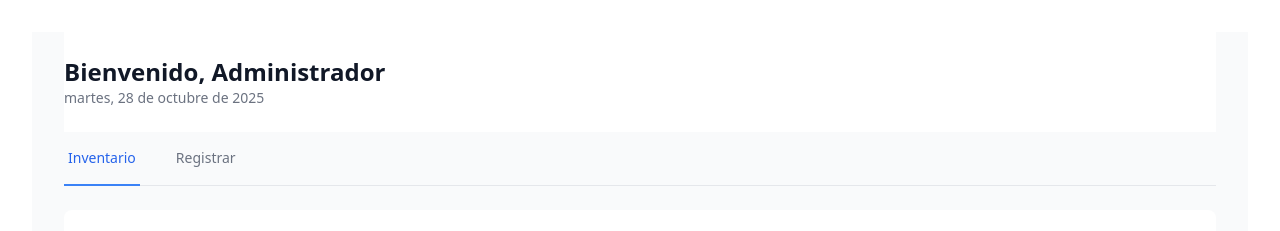
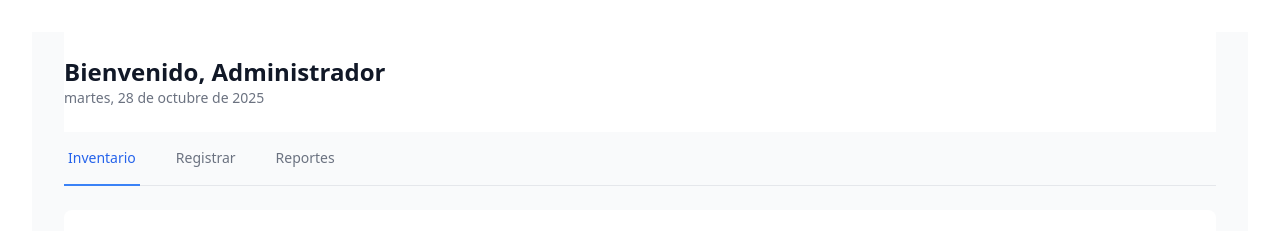
Before and after one commit to DiegoAv333/Sistema-de-gestion-paniol, a React (Vite) app: page / in a window 1280 px wide. Shown: the top 231 px of the page. Built offline with nearby package versions, Linux system fonts and the light colour scheme.

Commit message:
pagina de reportes

```diff
--- a/src/components/NavTabs.jsx
+++ b/src/components/NavTabs.jsx
@@ -13,9 +13,9 @@ export default function NavTabs({ tab, onChange }) {
           <button onClick={() => onChange("register")} className={`${base} ${tab === 'register' ? active : inactive}`}>
             Registrar
           </button>
-          {/*<button onClick={() => onChange("reports")} className={`${base} ${tab === 'reports' ? active : inactive}`}>
+          <button onClick={() => onChange("reports")} className={`${base} ${tab === 'reports' ? active : inactive}`}>
             Reportes
-          </button>*/}
+          </button>
         </nav>
       </div>
     </div>
```
